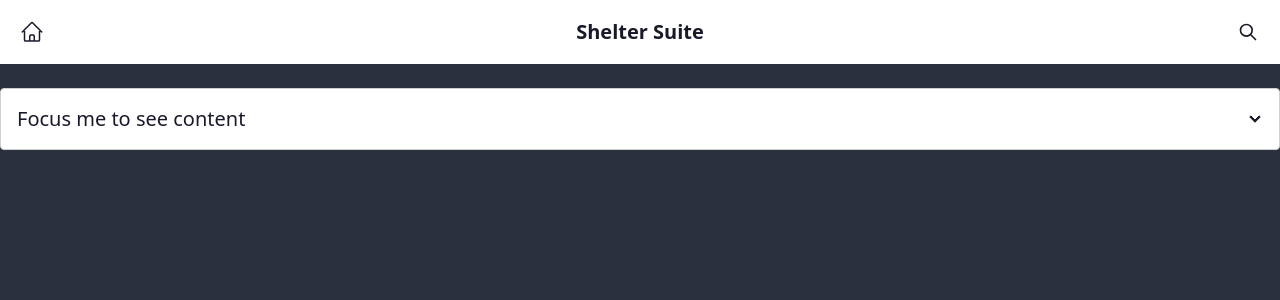
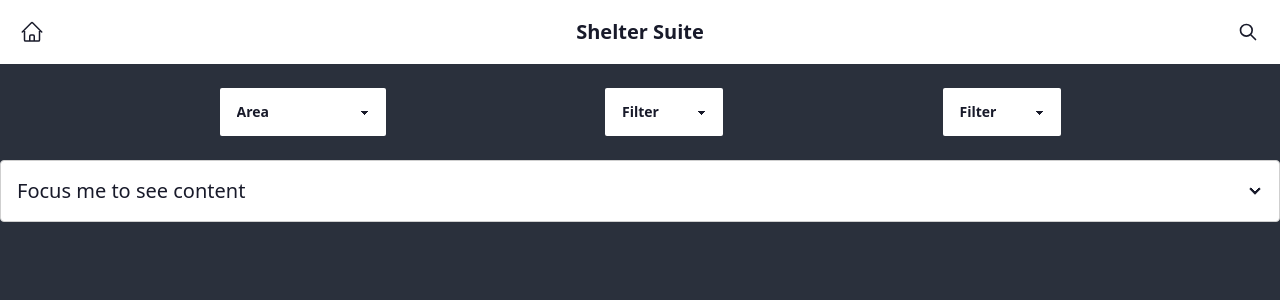
Before and after one commit to BreadleyCooper/shelter_suite, a Next.js app: page /matches in a window 1280 px wide. Shown: the top 300 px of the page. Built offline with nearby package versions, Linux system fonts and the light colour scheme.

Commit message:
Started Filter component

```diff
--- /dev/null
+++ b/components/Filter.js
@@ -0,0 +1,40 @@
+import React from "react";
+
+export default function Filter() {
+    return (
+        <div className="filterContainer flex justify-evenly">
+            <select className="select max-w-xs flex flex-inital">
+                <option disabled selected>Area</option>
+                <option>London</option>
+                <option>South East</option>
+                <option>East of England</option>
+                <option>South West</option>
+                <option>Midlands</option>
+                <option>North West</option>
+                <option>North East</option>
+                <option>Scotland</option>
+                <option>Wales</option>
+            </select>
+
+            <select className="select max-w-xs flex flex-inital">
+                <option disabled selected>Filter</option>
+                <option>Example</option>
+                <option>Example</option>
+                <option>Example</option>
+                <option>Example</option>
+                <option>Example</option>
+                <option>Example</option>
+            </select>
+
+            <select className="select min-w-fit max-w-xs flex flex-inital">
+                <option disabled selected>Filter</option>
+                <option>Example</option>
+                <option>Example</option>
+                <option>Example</option>
+                <option>Example</option>
+                <option>Example</option>
+                <option>Example</option>
+            </select>
+        </div>
+    )
+}
--- a/pages/matches.js
+++ b/pages/matches.js
@@ -1,13 +1,17 @@
 import React from "react";
 import Header from "@/components/Header";
 import MatchesCollapse from "@/components/MatchesCollapse";
+import Filter from "@/components/Filter";
 
 export default function Matches() {
 
     return (
         <div>
             <Header />
-            <div className="my-6">
+            <div className="my-6 ">
+                <Filter />
+            </div>
+            <div className="my-6 ">
                 <MatchesCollapse />
             </div>
         </div>
```
